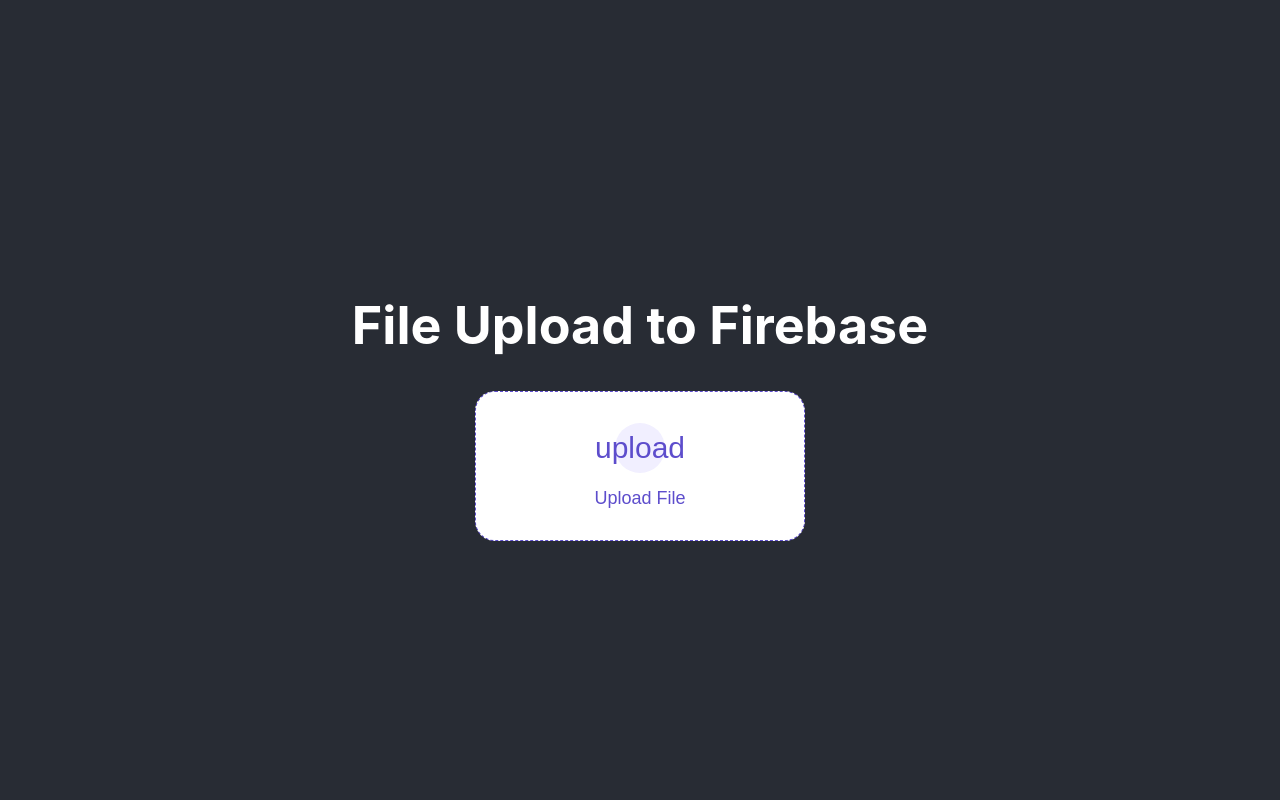
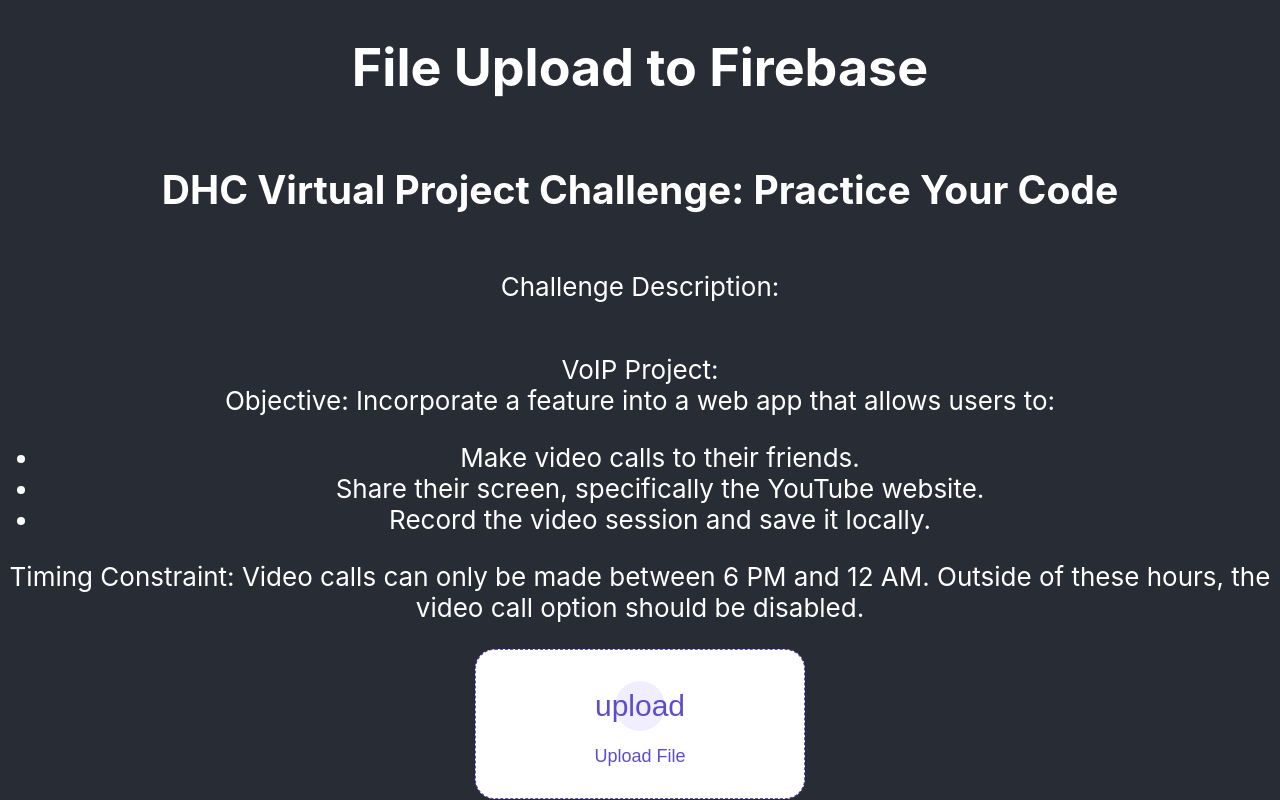
Before and after one commit to debayanpratihar/file-upload-fontend, a React (Create React App) app: page / in a window 1280 px wide. Built offline with nearby package versions, Linux system fonts and the light colour scheme.

Commit message:
third commit

```diff
--- a/src/App.js
+++ b/src/App.js
@@ -7,6 +7,18 @@
     <div className="App">
       <header className="App-header">
         <h1>File Upload to Firebase</h1>
+        <h2>DHC Virtual Project Challenge: Practice Your Code</h2>
+        <p>Challenge Description:</p>
+        <p>
+          VoIP Project: <br />
+          Objective: Incorporate a feature into a web app that allows users to:
+          <ul>
+            <li>Make video calls to their friends.</li>
+            <li>Share their screen, specifically the YouTube website.</li>
+            <li>Record the video session and save it locally.</li>
+          </ul>
+          Timing Constraint: Video calls can only be made between 6 PM and 12 AM. Outside of these hours, the video call option should be disabled.
+        </p>
         <FileUpload />
       </header>
     </div>
```
